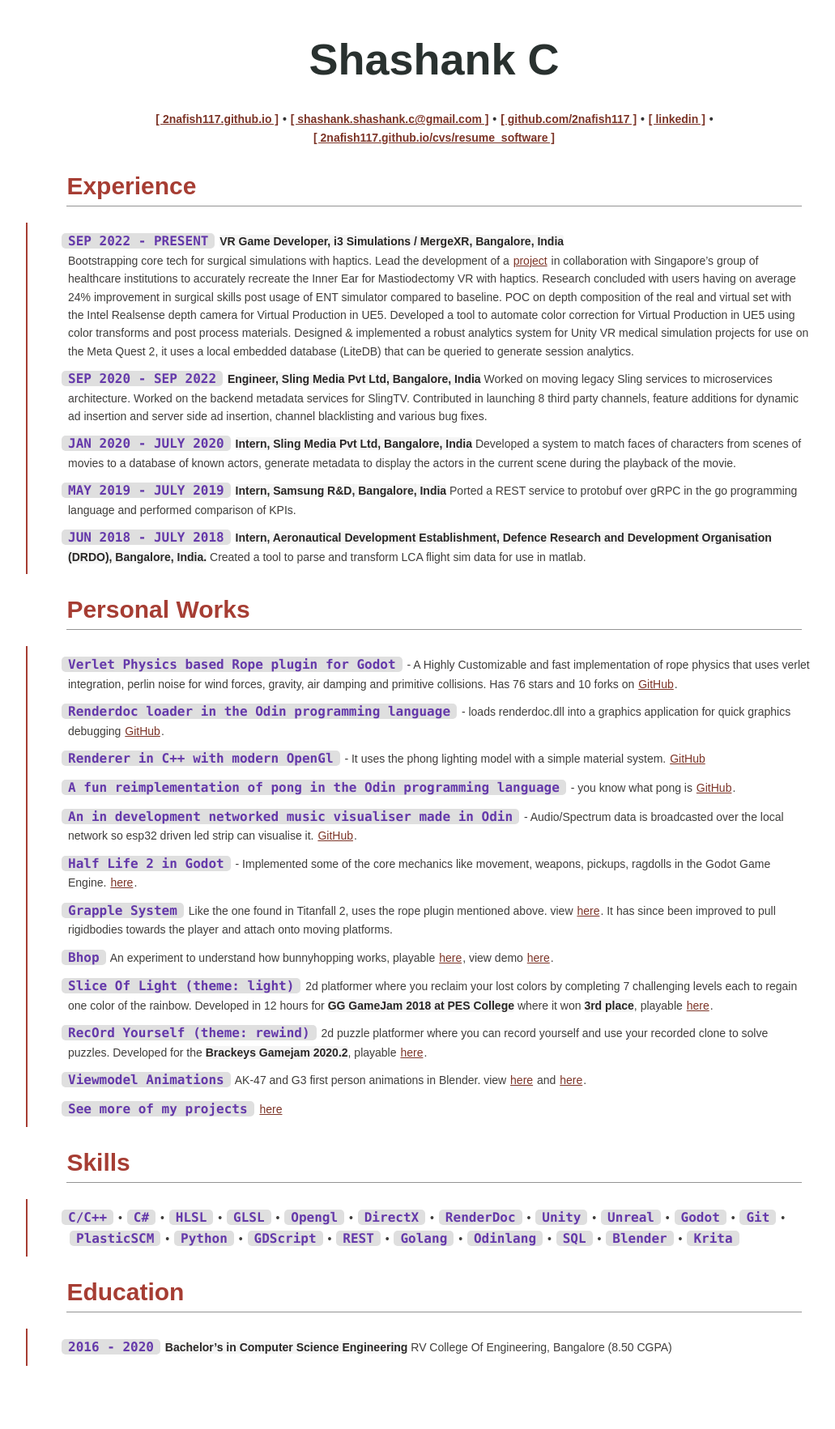
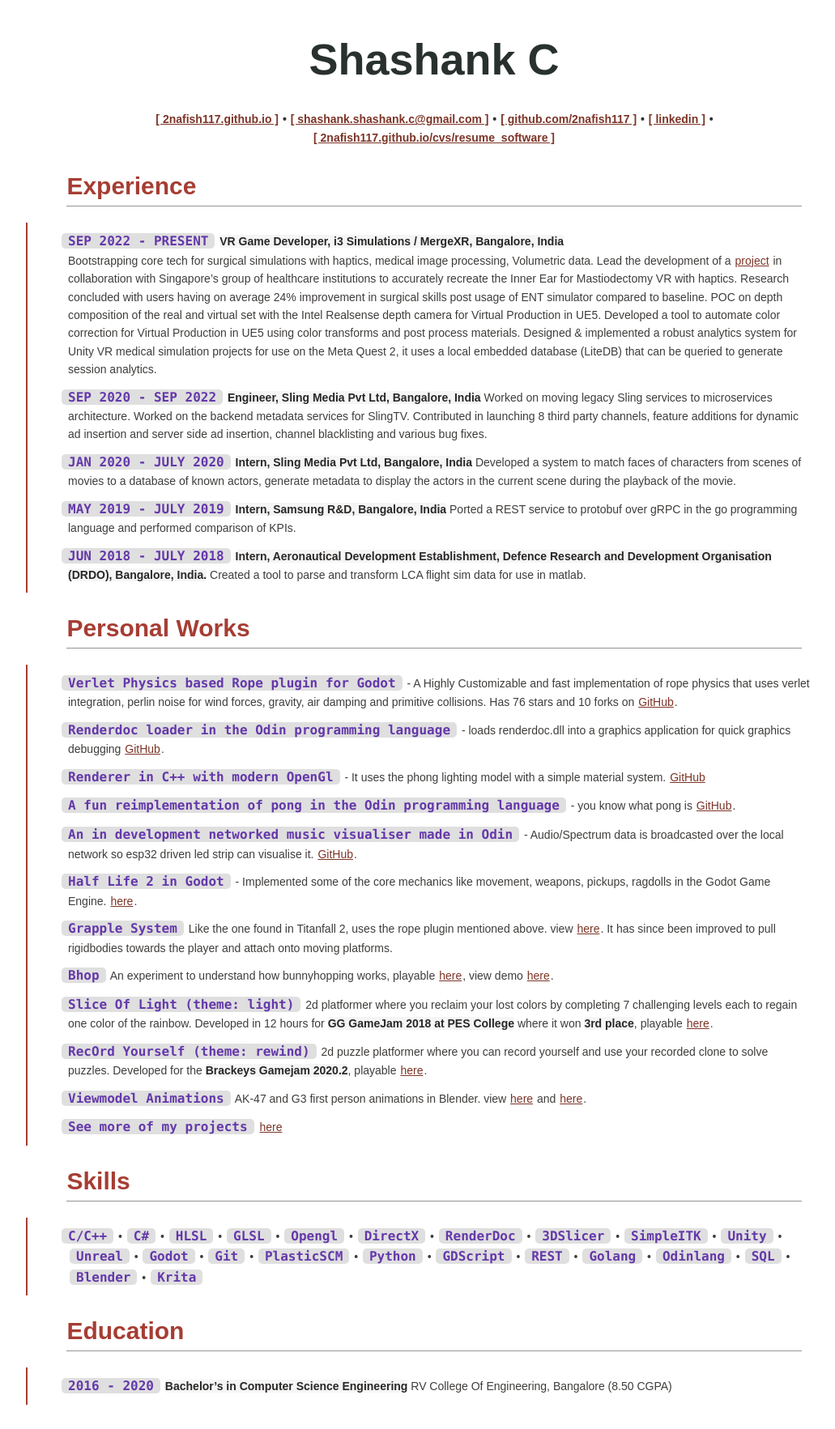
Before and after one commit to 2nafish117/2nafish117.github.io, a Jekyll site: the page cvs/resume_software.html, which Jekyll copies as it is, in a window 1280 px wide. Shown: the whole page at 81% size, without its empty margins (62-1093 px from the left). Built offline with Jekyll 4.4.1, drawn with Linux system fonts in a browser that asks for light colours; before the commit the page ends 1717 px from its top, so only the background shows below that.

Commit message:
update cv

```diff
--- a/cvs/resume_software.html
+++ b/cvs/resume_software.html
@@ -41,7 +41,8 @@
 <ul>
 <li><code>SEP 2022 - PRESENT</code> <strong>VR Game Developer, i3
 Simulations / MergeXR, Bangalore, India</strong></br> Bootstrapping core
-tech for surgical simulations with haptics. Lead the development of a
+tech for surgical simulations with haptics, medical image processing,
+Volumetric data. Lead the development of a
 <a href="https://youtu.be/J94Zhb7HdKg?si=JUCvqBfMxZn3l6wD" target="_blank">project</a>
 in collaboration with Singapore’s group of healthcare institutions to
 accurately recreate the Inner Ear for Mastiodectomy VR with haptics.
@@ -127,11 +128,12 @@
 <ul>
 <li><code>C/C++</code> • <code>C#</code> • <code>HLSL</code> •
 <code>GLSL</code> • <code>Opengl</code> • <code>DirectX</code> •
-<code>RenderDoc</code> • <code>Unity</code> • <code>Unreal</code> •
-<code>Godot</code> • <code>Git</code> • <code>PlasticSCM</code> •
-<code>Python</code> • <code>GDScript</code> • <code>REST</code> •
-<code>Golang</code> • <code>Odinlang</code> • <code>SQL</code> •
-<code>Blender</code> • <code>Krita</code></li>
+<code>RenderDoc</code> • <code>3DSlicer</code> • <code>SimpleITK</code>
+• <code>Unity</code> • <code>Unreal</code> • <code>Godot</code> •
+<code>Git</code> • <code>PlasticSCM</code> • <code>Python</code> •
+<code>GDScript</code> • <code>REST</code> • <code>Golang</code> •
+<code>Odinlang</code> • <code>SQL</code> • <code>Blender</code> •
+<code>Krita</code></li>
 </ul>
 <h2 id="education">Education</h2>
 <ul>
```
